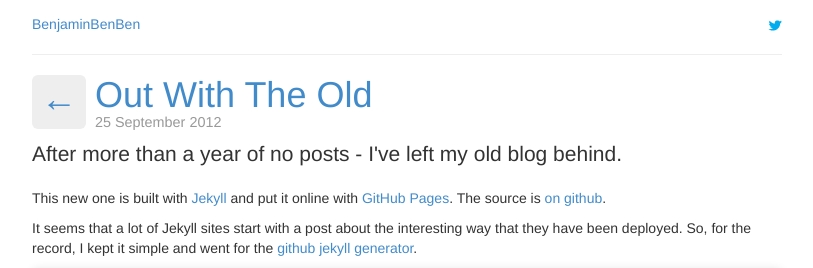
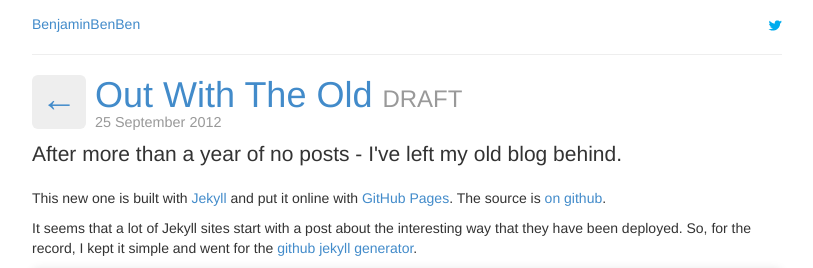
Before and after one commit to benfoxall/benfoxall.github.com, a Jekyll site: the page built from _posts/2012-09-25-out-with-the-old.md, in a window 1280 px wide. Shown: the top 268 px of the page, without its empty margins (233-1046 px from the left). Built offline with Jekyll 4.4.1, drawn with Linux system fonts in a browser that asks for light colours; comment, search, counter and statistics services are not loaded.

Commit message:
show draft in post layout

```diff
--- a/_layouts/post.html
+++ b/_layouts/post.html
@@ -5,6 +5,9 @@ layout: default
 	<a href="/" class="home">&larr;</a>
   	<a href="{{ page.url }}">
 	  	{{ page.title }}
+      {% unless post.published == "draft" %}
+      <small>DRAFT</small>
+      {% endunless %}
 		<small class="date">{{ page.date | date: "%d %B %Y" }}</small>
 	</a>
 </h1>
```
